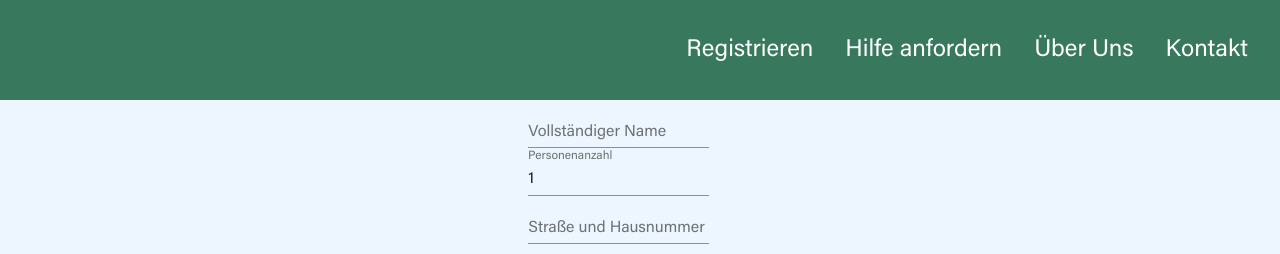
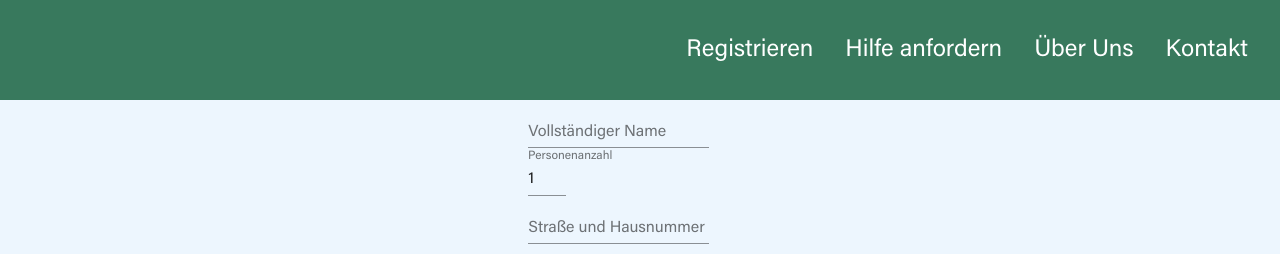
Before and after one commit to lefat-tafel/lefat-frontend, a React (Create React App) app: page /recipient in a window 1280 px wide. Shown: the top 254 px of the page. Built offline with nearby package versions, Linux system fonts and the light colour scheme.

Commit message:
[kon] inputProps

```diff
--- a/src/components/InputTextField.tsx
+++ b/src/components/InputTextField.tsx
@@ -2,7 +2,7 @@ import * as React from "react";
 import { useField, FieldAttributes } from "formik";
 import { TextField, TextFieldProps, InputProps } from "@material-ui/core";
 
-export const InputTextField: React.FC<FieldAttributes<{}> & TextFieldProps & InputProps> = ({label, type, ...props}) => {
+export const InputTextField: React.FC<FieldAttributes<{}> & TextFieldProps> = ({label, type, inputProps, ...props}) => {
   const [field, meta] = useField<{}>(props);
   const errorText = meta.error && meta.touched ? meta.error : '';
   return (
@@ -10,6 +10,7 @@ export const InputTextField: React.FC<FieldAttributes<{}> & TextFieldProps & Inp
       {...field} //Handels name="", value="", onChange="", onBlur=""
       label={label}
       type={type}
+      inputProps={inputProps}
       helperText={errorText}
       error={!!errorText}
     />
--- a/src/components/RecipientForm.tsx
+++ b/src/components/RecipientForm.tsx
@@ -65,6 +65,7 @@ export const RecipientForm: React.FC<Props> = ({ onSubmit }) => {
             <InputTextField
               name="people_in_household"
               type="number"
+              inputProps={{min: 1, max: 2}}
               label="Personenanzahl"
             />
           </div>
```
